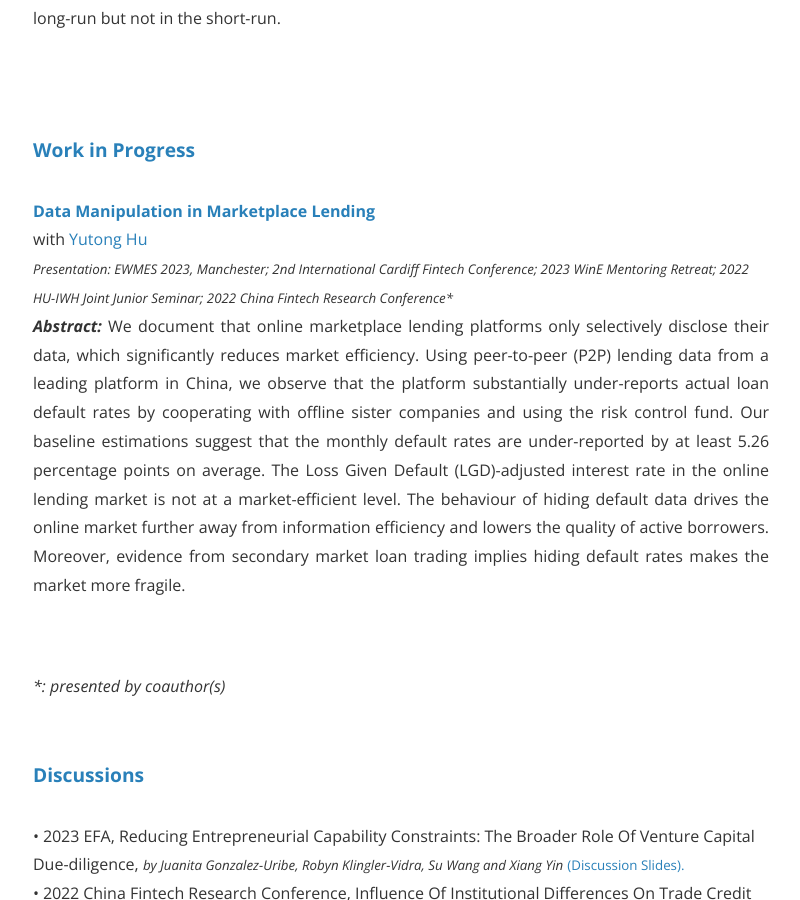
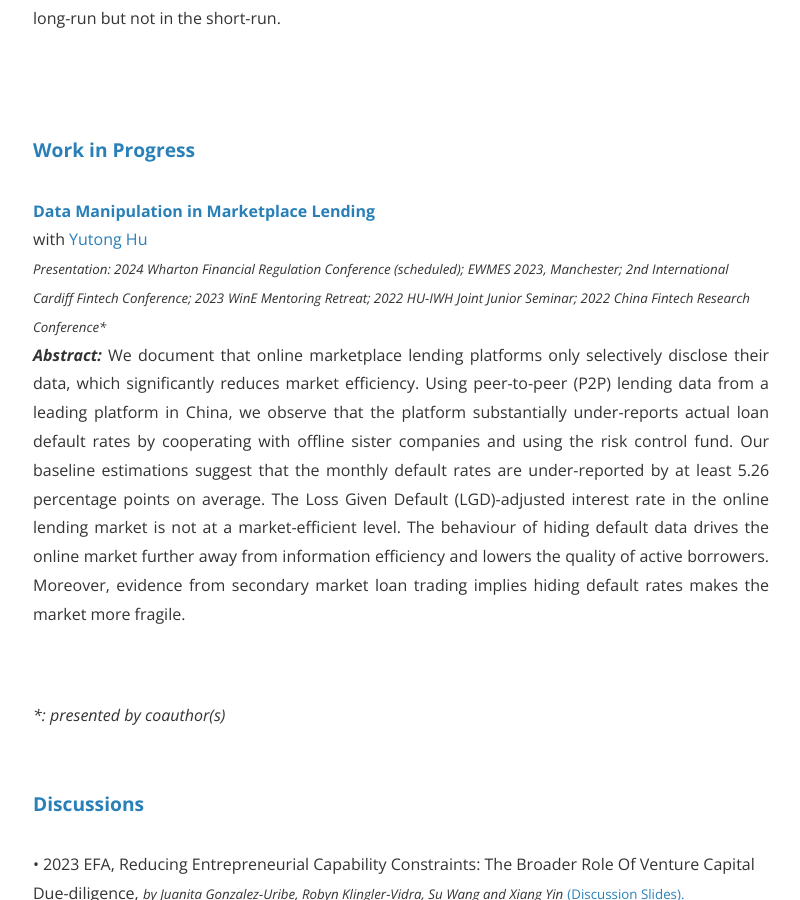
Before and after one commit to shasha-li/shasha-li.github.io, a Jekyll site: the page built from research.html, in a window 1280 px wide and 900 px high, scrolled down 1460 px. Shown: the whole window, without its empty margins (239-1039 px from the left). Built offline with Jekyll 4.4.1, drawn with Linux system fonts in a browser that asks for light colours; nearby versions of some CDN libraries; comment, search, counter and statistics services are not loaded; a style sheet for code colours, icons or effects is not loaded.

Commit message:
Update research.html

```diff
--- a/research.html
+++ b/research.html
@@ -34,7 +34,7 @@ economy with higher money growth rate only in the long-run but not in the short-
 
 <strong><a href="https://shasha-li.github.io/content/Manipulation.pdf">Data Manipulation in Marketplace Lending</a></strong>
 <br>with <a href="https://www.london.edu/phd/profiles/yutong-hu">Yutong Hu</a><br>
-<em><small>Presentation: EWMES 2023, Manchester; 2nd International Cardiff Fintech Conference; 2023 WinE Mentoring Retreat; 2022 HU-IWH Joint Junior Seminar; 2022 China Fintech Research Conference*</small></em>
+<em><small>Presentation: 2024 Wharton Financial Regulation Conference (scheduled); EWMES 2023, Manchester; 2nd International Cardiff Fintech Conference; 2023 WinE Mentoring Retreat; 2022 HU-IWH Joint Junior Seminar; 2022 China Fintech Research Conference*</small></em>
 <p style="text-align:justify"><b><i>Abstract: </i>
   </b> We document that online marketplace lending platforms only selectively disclose their data, which significantly reduces market efficiency. Using peer-to-peer (P2P) lending data from a leading platform in China, we observe that the platform substantially under-reports actual loan default rates by cooperating with offline sister companies and using the risk control fund. Our baseline estimations suggest that the monthly default rates are under-reported by at least 5.26 percentage points on average. The Loss Given Default (LGD)-adjusted interest rate in the online lending market is not at a market-efficient level. The behaviour of hiding default data drives the online market further away from information efficiency and lowers the quality of active borrowers. Moreover, evidence from secondary market loan trading implies hiding default rates makes the market more fragile.
   </p><br>
```
